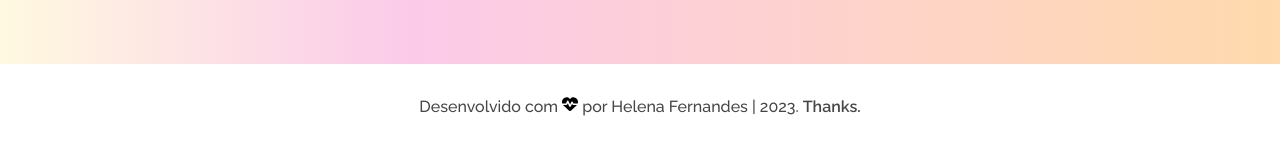
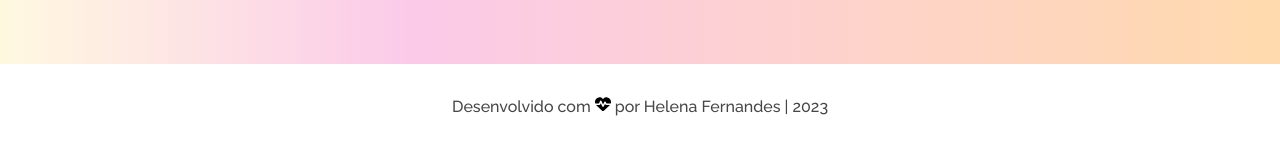
Before and after one commit to lenalucky/challengeportfolio, a plain HTML site: page index.html in a window 1280 px wide. Shown: the part 2575-2729 px from the top of the page. Drawn offline with Linux system fonts and the light colour scheme.

Commit message:
Update index.html

```diff
--- a/index.html
+++ b/index.html
@@ -200,7 +200,7 @@
         </section>
     </main>
     <footer class="rodape">
-        <h3 class="autor">Desenvolvido com <svg xmlns="http://www.w3.org/2000/svg" height="1em" viewBox="0 0 512 512" title="amor/love"><!--! Font Awesome Free 6.4.0 by @fontawesome - https://fontawesome.com License - https://fontawesome.com/license (Commercial License) Copyright 2023 Fonticons, Inc. --><path d="M228.3 469.1L47.6 300.4c-4.2-3.9-8.2-8.1-11.9-12.4h87c22.6 0 43-13.6 51.7-34.5l10.5-25.2 49.3 109.5c3.8 8.5 12.1 14 21.4 14.1s17.8-5 22-13.3L320 253.7l1.7 3.4c9.5 19 28.9 31 50.1 31H476.3c-3.7 4.3-7.7 8.5-11.9 12.4L283.7 469.1c-7.5 7-17.4 10.9-27.7 10.9s-20.2-3.9-27.7-10.9zM503.7 240h-132c-3 0-5.8-1.7-7.2-4.4l-23.2-46.3c-4.1-8.1-12.4-13.3-21.5-13.3s-17.4 5.1-21.5 13.3l-41.4 82.8L205.9 158.2c-3.9-8.7-12.7-14.3-22.2-14.1s-18.1 5.9-21.8 14.8l-31.8 76.3c-1.2 3-4.2 4.9-7.4 4.9H16c-2.6 0-5 .4-7.3 1.1C3 225.2 0 208.2 0 190.9v-5.8c0-69.9 50.5-129.5 119.4-141C165 36.5 211.4 51.4 244 84l12 12 12-12c32.6-32.6 79-47.5 124.6-39.9C461.5 55.6 512 115.2 512 185.1v5.8c0 16.9-2.8 33.5-8.3 49.1z"/></svg> por Helena Fernandes | 2023. <a href="thanks.html" class="redeSociais" target="_blank">Thanks.</a></h3>
+        <h3 class="autor">Desenvolvido com <svg xmlns="http://www.w3.org/2000/svg" height="1em" viewBox="0 0 512 512" title="amor/love"><!--! Font Awesome Free 6.4.0 by @fontawesome - https://fontawesome.com License - https://fontawesome.com/license (Commercial License) Copyright 2023 Fonticons, Inc. --><path d="M228.3 469.1L47.6 300.4c-4.2-3.9-8.2-8.1-11.9-12.4h87c22.6 0 43-13.6 51.7-34.5l10.5-25.2 49.3 109.5c3.8 8.5 12.1 14 21.4 14.1s17.8-5 22-13.3L320 253.7l1.7 3.4c9.5 19 28.9 31 50.1 31H476.3c-3.7 4.3-7.7 8.5-11.9 12.4L283.7 469.1c-7.5 7-17.4 10.9-27.7 10.9s-20.2-3.9-27.7-10.9zM503.7 240h-132c-3 0-5.8-1.7-7.2-4.4l-23.2-46.3c-4.1-8.1-12.4-13.3-21.5-13.3s-17.4 5.1-21.5 13.3l-41.4 82.8L205.9 158.2c-3.9-8.7-12.7-14.3-22.2-14.1s-18.1 5.9-21.8 14.8l-31.8 76.3c-1.2 3-4.2 4.9-7.4 4.9H16c-2.6 0-5 .4-7.3 1.1C3 225.2 0 208.2 0 190.9v-5.8c0-69.9 50.5-129.5 119.4-141C165 36.5 211.4 51.4 244 84l12 12 12-12c32.6-32.6 79-47.5 124.6-39.9C461.5 55.6 512 115.2 512 185.1v5.8c0 16.9-2.8 33.5-8.3 49.1z"/></svg> por Helena Fernandes | 2023</a></h3>
 
     </footer>
     <script src="assets/javascript/script.js"></script>
@@ -209,4 +209,7 @@
 </html>
 
 
+
+
+
 <!--- tema base--->
```
